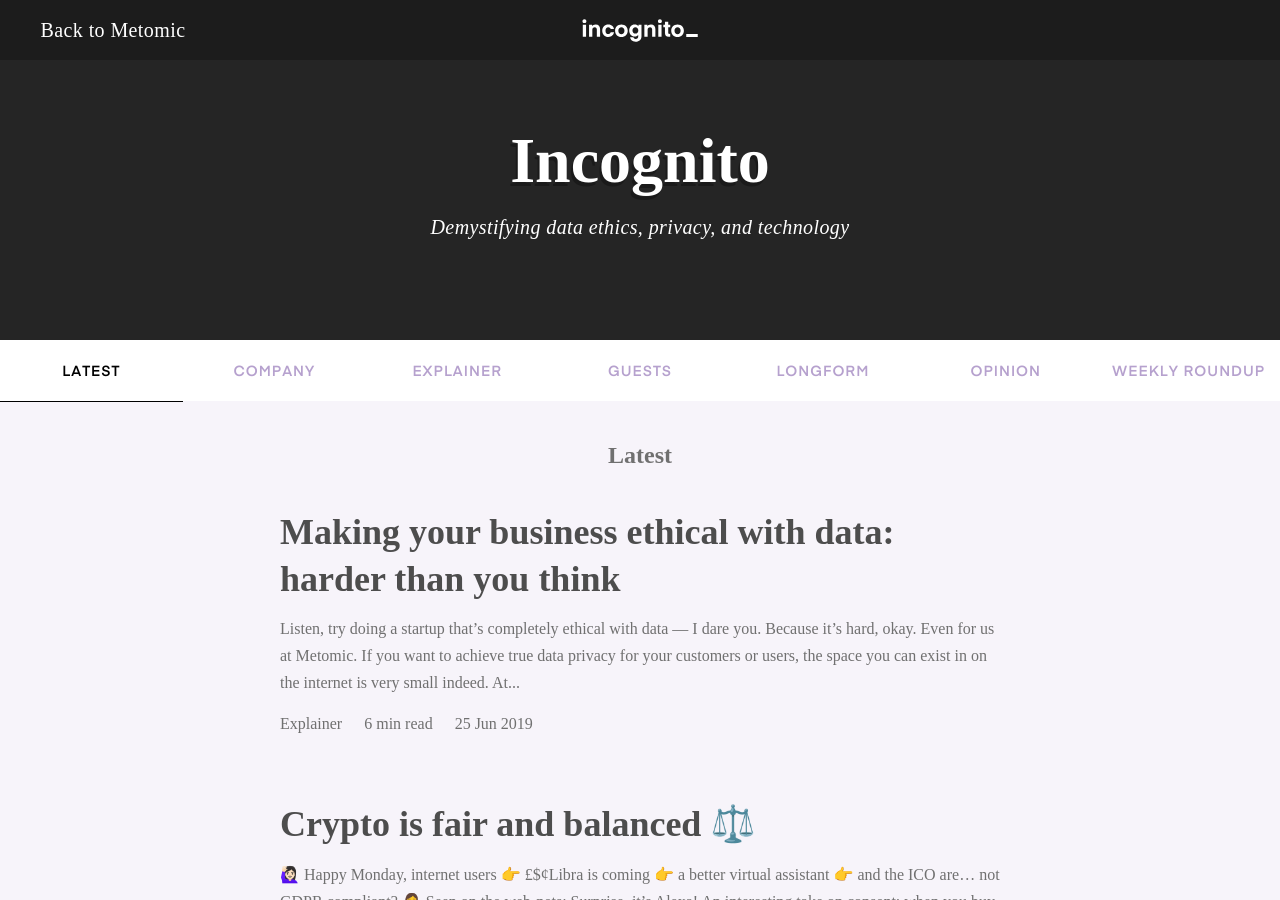
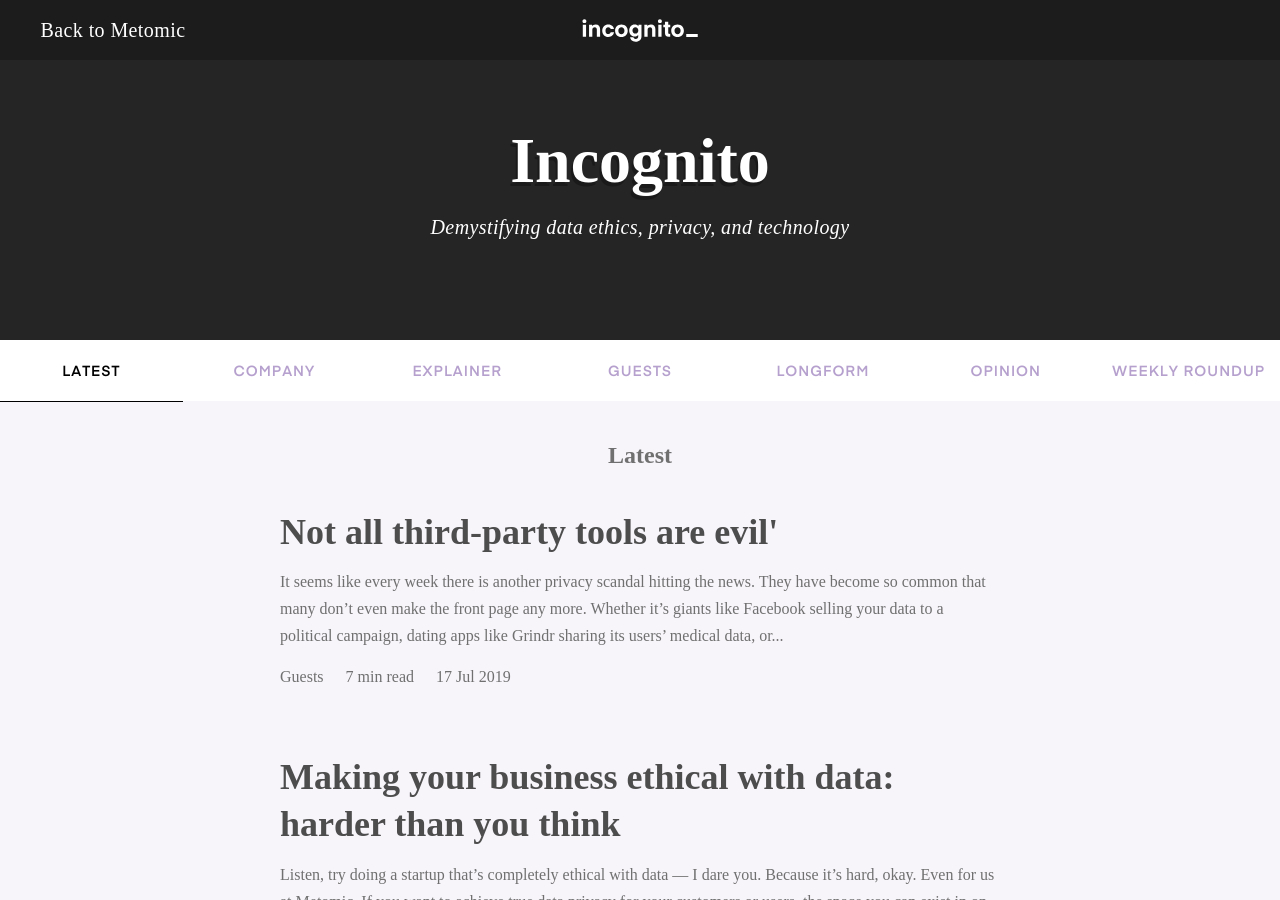
Before and after one commit to metomic/blog, a Jekyll site: the page built from index.md, in a window 1280 px wide and 900 px high. Built offline with Jekyll 4.4.1, drawn with Linux system fonts in a browser that asks for light colours; some web fonts are replaced; comment, search, counter and statistics services are not loaded; some of the changed lines change nothing that is shown.

Commit message:
because why not

```diff
--- /dev/null
+++ b/_posts/2019-07-17-third-parties.md
@@ -0,0 +1,88 @@
+---
+layout: post
+title:  "Not all third-party tools are evil'"
+categories: ["Guests"]
+author: "Danielle Johnson"
+author_description: 'Digital nomad and indie maker'
+author_image: /images/danielle.jpg
+socialImage: /images/leavemealone.jpg
+themeColor: "#BCC077"
+date:   2019-07-17 13:18:00
+---
+
+It seems like every week there is another privacy scandal hitting the news. They have become so common that many don’t even make the front page any more. Whether it’s giants like Facebook [selling](https://techcrunch.com/2018/04/04/cambridge-analytica-87-million/) your data to a political campaign, dating apps like Grindr [sharing](https://techcrunch.com/2018/04/02/grindr-sends-hiv-status-to-third-parties-and-some-personal-data-unencrypted/) its users’ medical data, or email tools like Unroll.me [harvesting](https://www.nytimes.com/2017/04/24/technology/personal-data-firm-slice-unroll-me-backlash-uber.html) your information for profit, it seems like it’s impossible to protect your information.
+
+Therefore it is not surprising that many people are concerned that all third-party tools are evil, faceless entities who track users to sell them more rubbish. While this may be true in some cases, there are tools that exist which can provide real benefits and value to your product or business without selling you out.
+
+When a service is free then you are the product. Agreeing to share a certain amount of personal information in exchange for a free service is common, but often the full extent of the trade-off is unclear or buried in the terms and conditions.
+
+`When a service is free then you are the product`
+
+Unfortunately, privacy scandals are not limited to free services. Silicon Valley’s hottest new startup Superhuman, which charges $30 a month, recently received a big backlash when users found out they were [tracking](https://www.theverge.com/2019/7/3/20681508/tracking-pixel-email-spying-superhuman-web-beacon-open-tracking-read-receipts-location) when and *where* emails were read. The difference with this scandal is that as a paid tool Superhuman was only using this data internally to improve the service. They admitted that they made a mistake and within days they [pledged](https://blog.superhuman.com/read-statuses-bdf0cc34b6a5) to turn off read receipts and location tracking by default, and delete all the data they have, hopefully before too much PR damage was done.
+
+## So what third-party tools are friendly?
+
+It’s not all doom and gloom. I use several third-party tools, many of which were chosen because they are open, have good values, and are dedicated to privacy or provide a way to have control over the data. Here are a few:
+
+### [Intergram](https://github.com/idoco/intergram)
+
+![](/images/intergram.jpg)
+*Intergram is a self-hosted live chat widget which connects to Telegram messenger.*
+
+I recently researched live chat apps such as Intercom, Crisp, and Drift from a privacy and ethics point of view and found that they are collecting and aggregating a lot of information which is unnecessary. I don’t want a customers address, exact location, social media handles, employer information, or gender etc when they have a question about my product, I just need to be able to chat to them (if I’m not asleep).
+
+Intergram is hosted on our servers, the transcripts are stored in the users client (never by us), and the messages are sent to Telegram which is secure and encrypted. As I already use Telegram for messaging this service was a perfect alternative. I highly recommend it, even if you don’t already use it yourself.
+
+I even made some [changes](https://github.com/squarecat/squarechat) to improve privacy so that logged in users’ chat messages would be cleared when they log out, included a typing indicator, and added our Squarecat branding - I will be making this ready to use and customise for other websites soon so [let me know](https://twitter.com/dinkydani21) if you are interested!
+
+### [Simple Analytics](https://simpleanalytics.com/)
+
+Simple Analytics is a privacy-focused analytics service which is open and transparent about everything from the exact data they [collect](https://docs.simpleanalytics.com/what-we-collect) and what it is used for, to their [revenue](https://simpleanalytics.com/open) and user statistics.
+
+I am not going to pretend that I don’t have analytics on my product websites, because having access to visitor statistics is essential to building a business, but I have ditched Google Analytics and switched to this privacy-focused alternative. I don’t want the IP address of users browsing my website, I just need visitor numbers and page views!
+
+
+![](/images/simpleanalytics.jpg)
+*Simple Analytics has fair tiered pricing which means they can make money without selling my data.*
+
+### [Metomic](https://metomic.io/)*
+
+Metomic makes data compliance and managing users consent preferences easy.
+
+Cookie banners are annoying, and since the introduction of GDPR they have become complicated with confusing options and inconsistent ways of asking which information you agree to share.
+
+Metomic provides me with a customisable widget which tells users what data we are asking for access to, with whom we share it, and for what.
+
+`I don’t want the IP address of users browsing my website, I just need visitor numbers and page views`
+
+For example, a website might ask for several permissions such as remembering the last email you logged in with in a cookie, or loading a chat widget which will share your user ID. Using the Metomic widget these can be disabled and the scripts for these services will not be loaded. Metomic also monitors the website to let me know if any user data is being tracked or shared unlawfully.
+
+This service has been a game changer for me and it’s beautifully designed!
+
+*this is not a paid or promoted review Metomic is just a fantastic tool*
+
+### [Leave Me Alone](https://leavemealone.app/)
+
+I am also taking steps to ensure that the products I build are privacy-focused, open, and transparent in every way possible. One of these products is [Leave Me Alone](https://leavemealone.app/) - a privacy-focused email unsubscription service.
+
+To operate, Leave Me Alone needs third-party access to the users Google or Microsoft email account. We detail exactly which [permissions](https://leavemealone.app/security) we need, what they are used for, and we provide links to view and revoke access at any time.
+
+`We don’t believe in collecting data that we don’t need to operate`
+
+We never store the content of any emails on our servers, all email data is streamed to the users client. We do store some anonymous metadata to help make Leave Me Alone better for all users. We are completely [open](https://leavemealone.app/security) about what data is collected, what it is used for, and users can opt-out at any time.
+
+We don’t believe in collecting data that we don’t need to operate, we share everything we can including [how](https://blog.leavemealone.xyz/building-in-the-open/) we built the product and revenue [stats](https://leavemealone.app/open), and we are always looking for ways to improve our users privacy even more.
+
+![](/images/leavemealone.jpg)
+
+# That’s all folks
+
+When deciding which tools to use with data security in mind a good place to start is to choose and support products that value privacy and charge for their services. There seems to be a growing trend of users that, when given the option, choose products that are paid rather than free. Paid products have an established revenue stream so you can be *fairly* sure they will never need to sell your data to keep their lights on.
+
+More and more companies are joining the [Open Startup](https://hackernoon.com/what-does-it-mean-to-be-an-open-startup-f4446984189) movement. More transparency, especially about how companies are making their money, is a positive shift in a traditionally secretive world, which is making it easier to find ethical and privacy-focused tools.
+
+Next time you are deciding whether to use a product, check if they are an Open Startup or have an open revenue page.
+
+Data security and privacy is a hot topic right now. There are many great privacy-focused alternatives popping up that it’s easier than ever to support the companies putting users first and avoid using a product which is going to be caught up in another scandal.
+
+*Danielle is a digital nomad and indie maker, with a background in web development. In 2016 she decided to change her lifestyle and co-founded web development agency [Squarecat](http://squarecat.io/) with her partner James. Together they travel the world writing software that helps people because it's rewarding and they love doing it, which they say is a good reason to do just about anything!*
```
Also changed, not shown: _posts/2019-05-20-the-friday-list.md (+0 -1 lines), images/butterfly.jpg (added), images/calendar.png (added), images/danielle.jpg (added), images/intergram.jpg (added), images/leavemealone.jpg (added), images/pret.png (added), images/simpleanalytics.jpg (added), images/tight-feedback.jpg (added), 2 other files.
